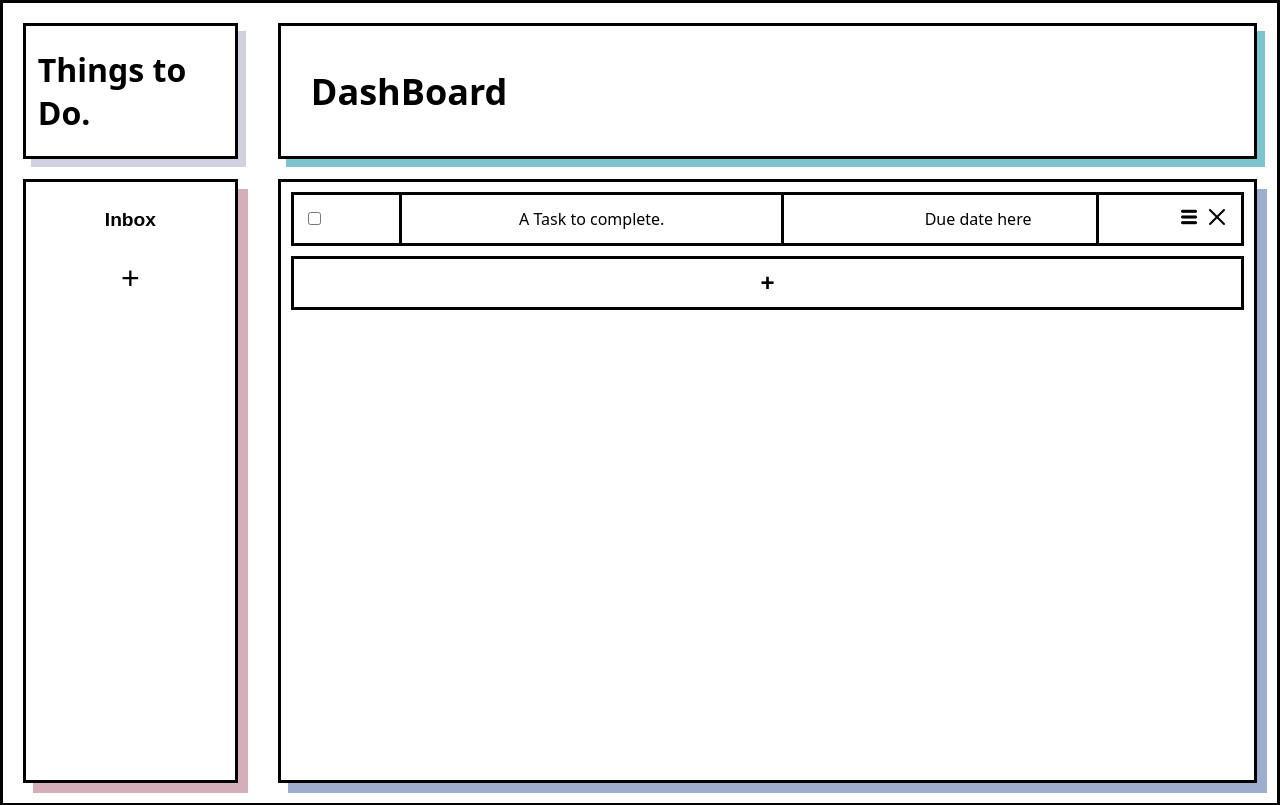
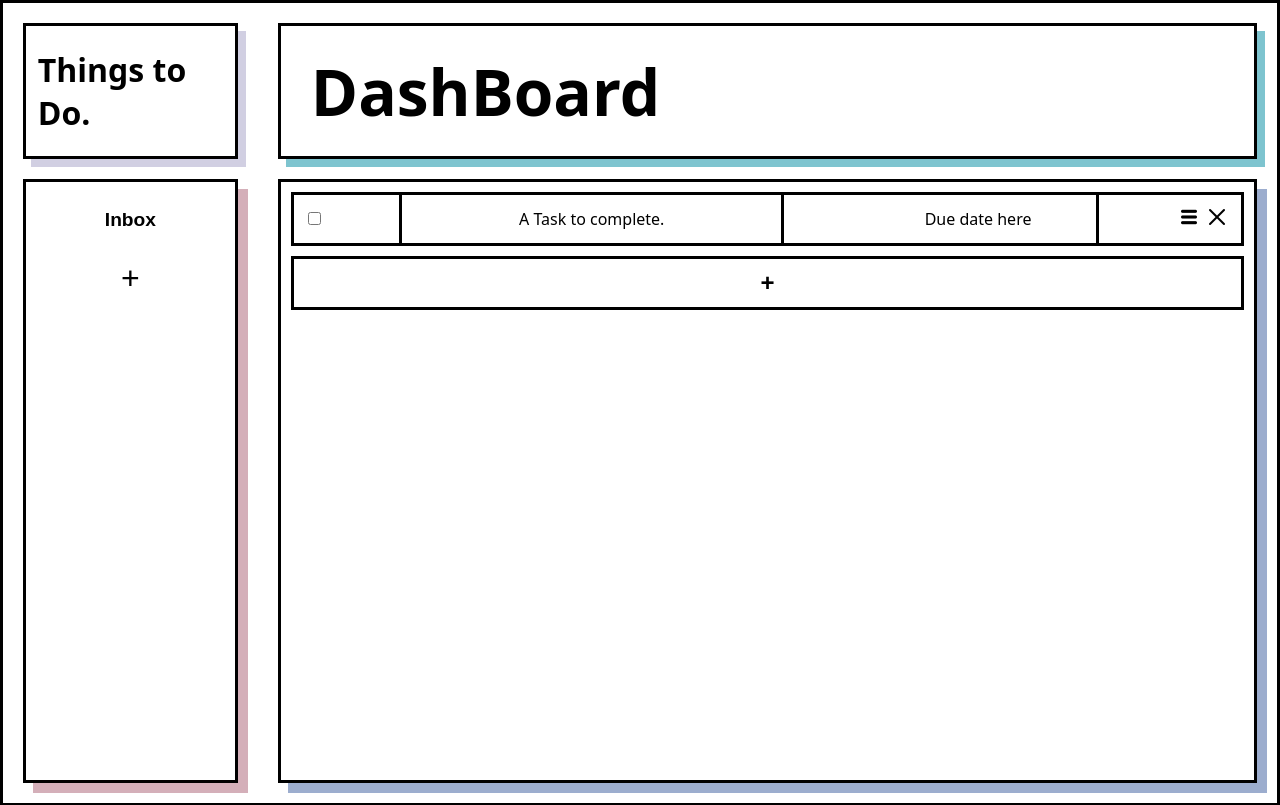
Before and after one commit to StretchedCode/todoList, a website built with webpack: page src/test.html in a window 1280 px wide. Shown: the top 805 px of the page. Built offline with nearby package versions, Linux system fonts and the light colour scheme.

Commit message:
Added styling for text within dashboard-title div without use of h1

```diff
--- a/src/stylesheets/stylesheet.css
+++ b/src/stylesheets/stylesheet.css
@@ -60,7 +60,8 @@ body{
     display: flex;
     align-items: center;
     border-style: none;
-    font-size: large;
+    font-size: xx-large;
+    font-weight: bolder;
     padding: 3%;
     box-shadow: 8px 8px #7ec4cf;
     border-style: solid;
```
